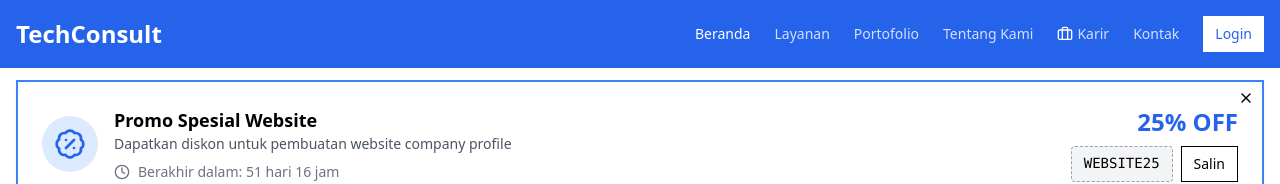
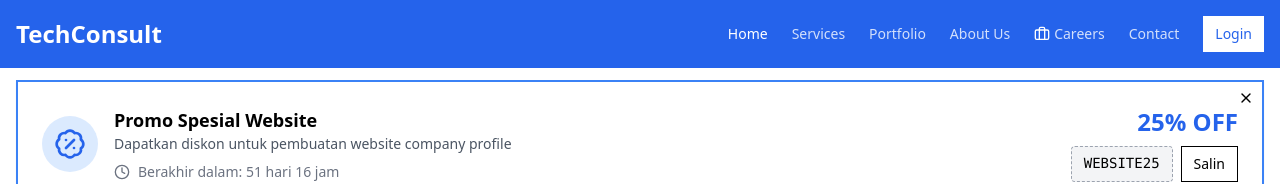
Before and after one commit to MengkimenCute/digital-jasa-mandiri, a React (Vite) app: page / in a window 1280 px wide. Shown: the top 184 px of the page. Built offline with nearby package versions, Linux system fonts and the light colour scheme.

Commit message:
feat: Implement i18n for localization
This commit integrates i18n for language support.

```diff
--- a/package.json
+++ b/package.json
@@ -45,6 +45,7 @@
     "cmdk": "^1.0.0",
     "date-fns": "^3.6.0",
     "embla-carousel-react": "^8.3.0",
+    "i18next": "^23.10.1",
     "input-otp": "^1.2.4",
     "lucide-react": "^0.462.0",
     "next-themes": "^0.3.0",
@@ -52,6 +53,7 @@
     "react-day-picker": "^8.10.1",
     "react-dom": "^18.3.1",
     "react-hook-form": "^7.53.0",
+    "react-i18next": "^14.1.0",
     "react-resizable-panels": "^2.1.3",
     "react-router-dom": "^6.26.2",
     "recharts": "^2.12.7",
--- a/src/components/Footer.tsx
+++ b/src/components/Footer.tsx
@@ -1,6 +1,6 @@
-
 import { useState } from "react";
 import { Link } from "react-router-dom";
+import { useTranslation } from "react-i18next";
 import { Facebook, Instagram, Linkedin, Mail, MapPin, Phone, Twitter, Globe } from "lucide-react";
 import { Button } from "./ui/button";
 import {
@@ -11,18 +11,16 @@ import {
 } from "@/components/ui/dropdown-menu";
 
 const Footer = () => {
+  const { t, i18n } = useTranslation();
   const currentYear = new Date().getFullYear();
-  const [currentLang, setCurrentLang] = useState("id");
 
   const languages = [
-    { code: "id", name: "Bahasa Indonesia" },
-    { code: "en", name: "English" }
+    { code: "id", name: t('footer.language.id') },
+    { code: "en", name: t('footer.language.en') }
   ];
 
   const handleLanguageChange = (langCode: string) => {
-    setCurrentLang(langCode);
-    // In a real app, this would trigger language changes throughout the app
-    console.log(`Language changed to: ${langCode}`);
+    i18n.changeLanguage(langCode);
   };
 
   return (
@@ -33,7 +31,7 @@ const Footer = () => {
           <div className="md:col-span-1">
             <h3 className="text-xl font-bold mb-4">TechConsult</h3>
             <p className="text-blue-100 mb-4">
-              Solusi digital terpercaya untuk bisnis Anda. Kami membantu perusahaan bertransformasi melalui teknologi.
+              {t('footer.company_description')}
             </p>
             <div className="flex space-x-4">
               <a href="#" className="text-blue-100 hover:text-white transition-colors">
@@ -53,31 +51,31 @@ const Footer = () => {
 
           {/* Quick Links */}
           <div className="md:col-span-1">
-            <h3 className="text-lg font-semibold mb-4">Halaman</h3>
+            <h3 className="text-lg font-semibold mb-4">{t('footer.quick_links')}</h3>
             <ul className="space-y-2">
-              <li><Link to="/" className="text-blue-100 hover:text-white transition-colors">Beranda</Link></li>
-              <li><Link to="/layanan" className="text-blue-100 hover:text-white transition-colors">Layanan</Link></li>
-              <li><Link to="/portofolio" className="text-blue-100 hover:text-white transition-colors">Portofolio</Link></li>
-              <li><Link to="/tentang-kami" className="text-blue-100 hover:text-white transition-colors">Tentang Kami</Link></li>
-              <li><Link to="/kontak" className="text-blue-100 hover:text-white transition-colors">Kontak</Link></li>
+              <li><Link to="/" className="text-blue-100 hover:text-white transition-colors">{t('common.home')}</Link></li>
+              <li><Link to="/layanan" className="text-blue-100 hover:text-white transition-colors">{t('common.services')}</Link></li>
+              <li><Link to="/portofolio" className="text-blue-100 hover:text-white transition-colors">{t('common.portfolio')}</Link></li>
+              <li><Link to="/tentang-kami" className="text-blue-100 hover:text-white transition-colors">{t('common.about')}</Link></li>
+              <li><Link to="/kontak" className="text-blue-100 hover:text-white transition-colors">{t('common.contact')}</Link></li>
             </ul>
           </div>
 
           {/* Services */}
           <div className="md:col-span-1">
-            <h3 className="text-lg font-semibold mb-4">Layanan</h3>
+            <h3 className="text-lg font-semibold mb-4">{t('footer.services')}</h3>
             <ul className="space-y-2">
-              <li><Link to="/layanan/website" className="text-blue-100 hover:text-white transition-colors">Pembuatan Website</Link></li>
-              <li><Link to="/layanan/aplikasi" className="text-blue-100 hover:text-white transition-colors">Pengembangan Aplikasi</Link></li>
-              <li><Link to="/layanan/konsultasi" className="text-blue-100 hover:text-white transition-colors">Konsultasi IT</Link></li>
-              <li><Link to="/layanan/seo" className="text-blue-100 hover:text-white transition-colors">Optimasi SEO</Link></li>
-              <li><Link to="/layanan/ui-ux" className="text-blue-100 hover:text-white transition-colors">Desain UI/UX</Link></li>
+              <li><Link to="/layanan/website" className="text-blue-100 hover:text-white transition-colors">{t('common.website')}</Link></li>
+              <li><Link to="/layanan/aplikasi" className="text-blue-100 hover:text-white transition-colors">{t('common.app')}</Link></li>
+              <li><Link to="/layanan/konsultasi" className="text-blue-100 hover:text-white transition-colors">{t('common.consultation')}</Link></li>
+              <li><Link to="/layanan/seo" className="text-blue-100 hover:text-white transition-colors">{t('common.seo')}</Link></li>
+              <li><Link to="/layanan/ui-ux" className="text-blue-100 hover:text-white transition-colors">{t('common.uiux')}</Link></li>
             </ul>
           </div>
 
           {/* Contact Info */}
           <div className="md:col-span-1">
-            <h3 className="text-lg font-semibold mb-4">Kontak</h3>
+            <h3 className="text-lg font-semibold mb-4">{t('footer.contact')}</h3>
             <ul className="space-y-4">
               <li className="flex items-start">
                 <MapPin size={20} className="mr-2 mt-1 flex-shrink-0" />
@@ -97,7 +95,7 @@ const Footer = () => {
 
         <div className="border-t border-blue-800 mt-8 pt-8 flex flex-col md:flex-row justify-between items-center">
           <p className="text-blue-200 mb-4 md:mb-0">
-            &copy; {currentYear} TechConsult. Hak Cipta Dilindungi.
+            {t('footer.copyright', { year: currentYear })}
           </p>
 
           <div className="flex items-center">
@@ -105,7 +103,7 @@ const Footer = () => {
               <DropdownMenuTrigger asChild>
                 <Button variant="ghost" size="sm" className="text-blue-100 hover:text-white">
                   <Globe size={16} className="mr-2" />
-                  {currentLang === "id" ? "Bahasa Indonesia" : "English"}
+                  {languages.find(lang => lang.code === i18n.language)?.name || languages[0].name}
                 </Button>
               </DropdownMenuTrigger>
               <DropdownMenuContent align="end">
@@ -113,7 +111,7 @@ const Footer = () => {
                   <DropdownMenuItem
                     key={lang.code}
                     onClick={() => handleLanguageChange(lang.code)}
-                    className={currentLang === lang.code ? "bg-blue-50 text-blue-600" : ""}
+                    className={i18n.language === lang.code ? "bg-blue-50 text-blue-600" : ""}
                   >
                     {lang.name}
                   </DropdownMenuItem>
--- a/src/components/Header.tsx
+++ b/src/components/Header.tsx
@@ -1,7 +1,7 @@
-
 import { useState, useEffect } from "react";
 import { Link, useLocation } from "react-router-dom";
 import { Menu, X, Briefcase } from "lucide-react";
+import { useTranslation } from "react-i18next";
 import { Button } from "./ui/button";
 import {
   NavigationMenu,
@@ -14,19 +14,20 @@ import {
 } from "./ui/navigation-menu";
 import { cn } from "@/lib/utils";
 
-const menuItems = [
-  { text: "Beranda", path: "/" },
-  { text: "Layanan", path: "/layanan" },
-  { text: "Portofolio", path: "/portofolio" },
-  { text: "Tentang Kami", path: "/tentang-kami" },
-  { text: "Karir", path: "/karir", icon: Briefcase },
-  { text: "Kontak", path: "/kontak" },
-];
-
 const Header = () => {
   const [isMenuOpen, setIsMenuOpen] = useState(false);
   const [isScrolled, setIsScrolled] = useState(false);
   const location = useLocation();
+  const { t } = useTranslation();
+
+  const menuItems = [
+    { text: t('common.home'), path: "/" },
+    { text: t('common.services'), path: "/layanan" },
+    { text: t('common.portfolio'), path: "/portofolio" },
+    { text: t('common.about'), path: "/tentang-kami" },
+    { text: t('common.careers'), path: "/karir", icon: Briefcase },
+    { text: t('common.contact'), path: "/kontak" },
+  ];
 
   useEffect(() => {
     const handleScroll = () => {
@@ -79,7 +80,7 @@ const Header = () => {
               size="sm"
               className={isScrolled ? "border-blue-600 text-blue-600 hover:bg-blue-50" : "bg-white text-blue-600 hover:bg-blue-50"}
             >
-              Login
+              {t('common.login')}
             </Button>
           </Link>
         </div>
@@ -87,7 +88,7 @@ const Header = () => {
         <button
           className={`md:hidden ${isScrolled ? "text-gray-700" : "text-white"}`}
           onClick={() => setIsMenuOpen(!isMenuOpen)}
-          aria-label={isMenuOpen ? "Tutup menu" : "Buka menu"}
+          aria-label={isMenuOpen ? t('header.menu.close') : t('header.menu.open')}
         >
           {isMenuOpen ? <X size={24} /> : <Menu size={24} />}
         </button>
@@ -119,7 +120,7 @@ const Header = () => {
                     size="sm"
                     className="w-full border-blue-600 text-blue-600"
                   >
-                    Login
+                    {t('common.login')}
                   </Button>
                 </Link>
               </li>
--- /dev/null
+++ b/src/i18n/config.ts
@@ -0,0 +1,31 @@
+
+import i18n from 'i18next';
+import { initReactI18next } from 'react-i18next';
+import LanguageDetector from 'i18next-browser-languagedetector';
+
+import enTranslation from './locales/en.json';
+import idTranslation from './locales/id.json';
+
+i18n
+  .use(LanguageDetector)
+  .use(initReactI18next)
+  .init({
+    resources: {
+      en: {
+        translation: enTranslation
+      },
+      id: {
+        translation: idTranslation
+      }
+    },
+    fallbackLng: 'id',
+    detection: {
+      order: ['localStorage', 'navigator'],
+      caches: ['localStorage']
+    },
+    interpolation: {
+      escapeValue: false
+    }
+  });
+
+export default i18n;
--- /dev/null
+++ b/src/i18n/locales/en.json
@@ -0,0 +1,34 @@
+
+{
+  "common": {
+    "login": "Login",
+    "logout": "Logout",
+    "home": "Home",
+    "services": "Services",
+    "portfolio": "Portfolio",
+    "about": "About Us",
+    "careers": "Careers",
+    "contact": "Contact",
+    "search": "Search",
+    "close": "Close",
+    "submit": "Submit",
+    "loading": "Loading..."
+  },
+  "header": {
+    "menu": {
+      "open": "Open menu",
+      "close": "Close menu"
+    }
+  },
+  "footer": {
+    "company_description": "Trusted digital solutions for your business. We help companies transform through technology.",
+    "quick_links": "Pages",
+    "services": "Services",
+    "contact": "Contact",
+    "copyright": "© {{year}} TechConsult. All Rights Reserved.",
+    "language": {
+      "id": "Bahasa Indonesia",
+      "en": "English"
+    }
+  }
+}
--- /dev/null
+++ b/src/i18n/locales/id.json
@@ -0,0 +1,34 @@
+
+{
+  "common": {
+    "login": "Masuk",
+    "logout": "Keluar",
+    "home": "Beranda",
+    "services": "Layanan",
+    "portfolio": "Portofolio",
+    "about": "Tentang Kami",
+    "careers": "Karir",
+    "contact": "Kontak",
+    "search": "Cari",
+    "close": "Tutup",
+    "submit": "Kirim",
+    "loading": "Memuat..."
+  },
+  "header": {
+    "menu": {
+      "open": "Buka menu",
+      "close": "Tutup menu"
+    }
+  },
+  "footer": {
+    "company_description": "Solusi digital terpercaya untuk bisnis Anda. Kami membantu perusahaan bertransformasi melalui teknologi.",
+    "quick_links": "Halaman",
+    "services": "Layanan",
+    "contact": "Kontak",
+    "copyright": "© {{year}} TechConsult. Hak Cipta Dilindungi.",
+    "language": {
+      "id": "Bahasa Indonesia",
+      "en": "English"
+    }
+  }
+}
```
Also changed, not shown: src/main.tsx (+5 -3 lines), 1 other file (tests, documents, lock files or other folders).
